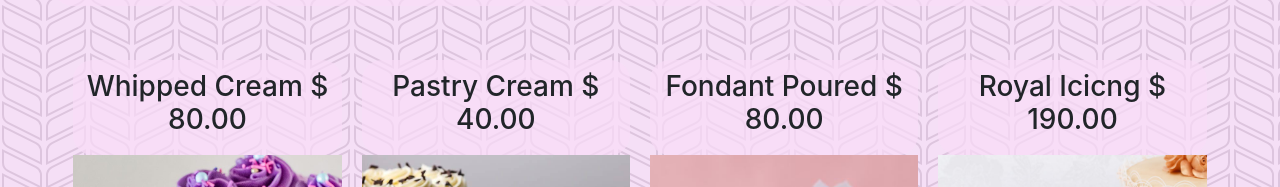
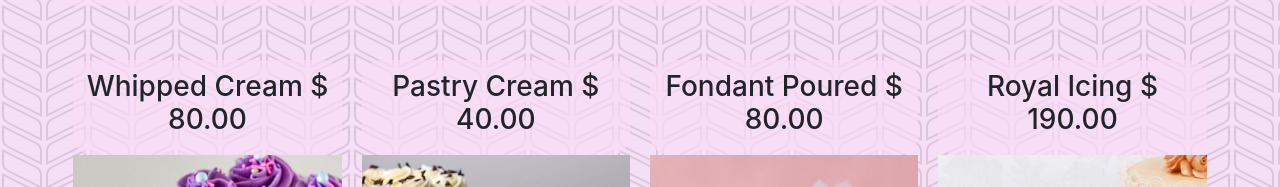
Before and after one commit to andrea-liliana/BakeryHTML, a plain HTML site: page decorationsPage.html in a window 1280 px wide. Shown: the part 163-350 px from the top of the page. Drawn offline with nearby package versions, Linux system fonts and the light colour scheme.

Commit message:
Update decorationsPage.html

```diff
--- a/decorationsPage.html
+++ b/decorationsPage.html
@@ -92,7 +92,7 @@
             <img src="./images/GlazedMirror-glaze.jpg" style="width:100%">
         </div>
         <div class="column">
-            <div class="namesBox"><div class="centerText"><h3>Royal Icicng   $ 190.00</h3></div></div>
+            <div class="namesBox"><div class="centerText"><h3>Royal Icing   $ 190.00</h3></div></div>
             <img src="./images/RoyalIcicng.jpg" style="width:100%">
             <div class="namesBox"><div class="centerText"><h3>Cream Cheese   $ 60.00</h3></div></div>
             <img src="./images/CreamCheese.jpg" style="width:100%">
```
